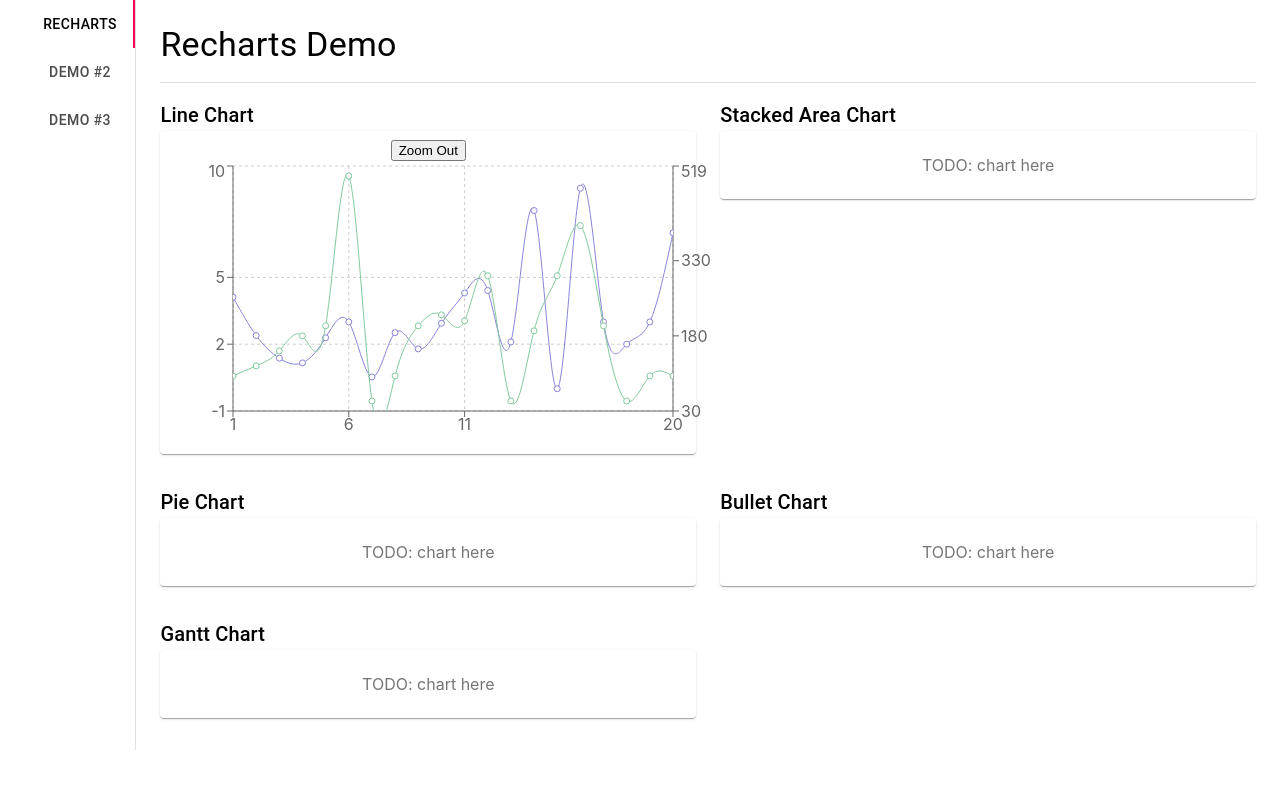
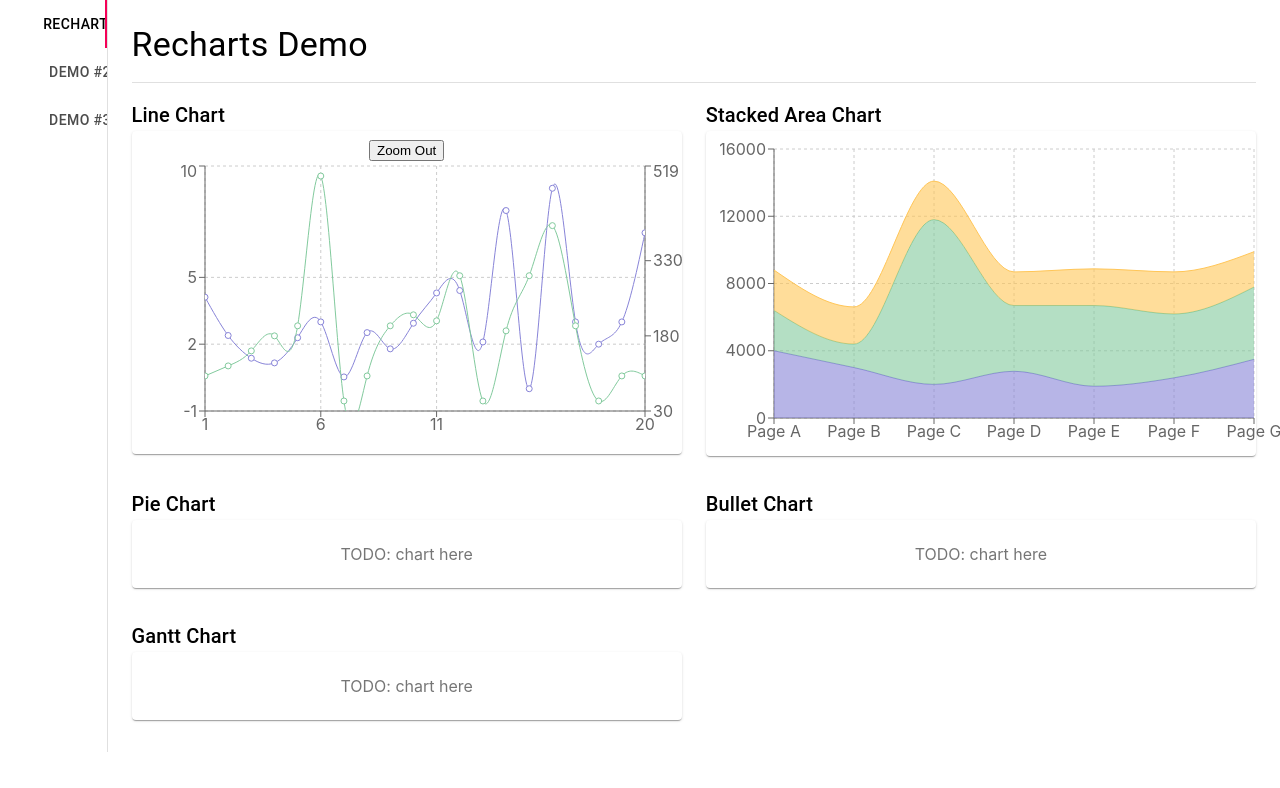
Before and after one commit to ropinheiro/LearningReact, a React (Create React App) app in the folder chart-libs-compare/: page / in a window 1280 px wide. Shown: the top 788 px of the page. Built offline with nearby package versions, Linux system fonts and the light colour scheme.

Commit message:
Chart Libs Compare | Recharts: add Stacked Area Chart demo

```diff
--- a/chart-libs-compare/src/demos/demo-recharts.js
+++ b/chart-libs-compare/src/demos/demo-recharts.js
@@ -1,13 +1,14 @@
 import React, { PureComponent } from 'react'
 import {
-  Label,
+  Area,
+  AreaChart,
+  Line,
   LineChart,
-  Line,
   CartesianGrid,
+  ReferenceArea,
+  Tooltip,
   XAxis,
-  YAxis,
-  Tooltip,
-  ReferenceArea
+  YAxis
 } from 'recharts'
 
 import ChartsGrid from './charts-grid'
@@ -28,7 +29,7 @@
   return <p>TODO: chart here</p>
 }
 
-const data = [
+const dataDemoLineChart = [
   { name: 1, cost: 4.11, impression: 100 },
   { name: 2, cost: 2.39, impression: 120 },
   { name: 3, cost: 1.37, impression: 150 },
@@ -51,8 +52,8 @@
   { name: 20, cost: 7, impression: 100 }
 ]
 
-const getAxisYDomain = (from, to, ref, offset) => {
-  const refData = data.slice(from - 1, to)
+const getAxisYDomainDemoLineChart = (from, to, ref, offset) => {
+  const refData = dataDemoLineChart.slice(from - 1, to)
   let [bottom, top] = [refData[0][ref], refData[0][ref]]
   refData.forEach(d => {
     if (d[ref] > top) top = d[ref]
@@ -62,8 +63,8 @@
   return [(bottom | 0) - offset, (top | 0) + offset]
 }
 
-const initialState = {
-  data,
+const initialStateDemoLineChart = {
+  dataDemoLineChart,
   left: 'dataMin',
   right: 'dataMax',
   refAreaLeft: '',
@@ -78,11 +79,11 @@
 class DemoLineChart extends PureComponent {
   constructor (props) {
     super(props)
-    this.state = initialState
+    this.state = initialStateDemoLineChart
   }
 
   zoom () {
-    let { refAreaLeft, refAreaRight, data } = this.state
+    let { refAreaLeft, refAreaRight, dataDemoLineChart } = this.state
 
     if (refAreaLeft === refAreaRight || refAreaRight === '') {
       this.setState(() => ({
@@ -97,8 +98,13 @@
       [refAreaLeft, refAreaRight] = [refAreaRight, refAreaLeft]
 
     // yAxis domain
-    const [bottom, top] = getAxisYDomain(refAreaLeft, refAreaRight, 'cost', 1)
-    const [bottom2, top2] = getAxisYDomain(
+    const [bottom, top] = getAxisYDomainDemoLineChart(
+      refAreaLeft,
+      refAreaRight,
+      'cost',
+      1
+    )
+    const [bottom2, top2] = getAxisYDomainDemoLineChart(
       refAreaLeft,
       refAreaRight,
       'impression',
@@ -108,7 +114,7 @@
     this.setState(() => ({
       refAreaLeft: '',
       refAreaRight: '',
-      data: data.slice(),
+      data: dataDemoLineChart.slice(),
       left: refAreaLeft,
       right: refAreaRight,
       bottom,
@@ -119,9 +125,9 @@
   }
 
   zoomOut () {
-    const { data } = this.state
+    const { dataDemoLineChart } = this.state
     this.setState(() => ({
-      data: data.slice(),
+      data: dataDemoLineChart.slice(),
       refAreaLeft: '',
       refAreaRight: '',
       left: 'dataMin',
@@ -135,8 +141,7 @@
 
   render () {
     const {
-      data,
-      barIndex,
+      dataDemoLineChart,
       left,
       right,
       refAreaLeft,
@@ -160,7 +165,7 @@
         <LineChart
           width={570}
           height={285}
-          data={data}
+          data={dataDemoLineChart}
           onMouseDown={e => this.setState({ refAreaLeft: e.activeLabel })}
           onMouseMove={e =>
             this.state.refAreaLeft &&
@@ -218,8 +223,93 @@
   }
 }
 
-function DemoStackedAreaChart () {
-  return <DemoDefault />
+const dataDemoStackedAreaChart = [
+  {
+    name: 'Page A',
+    uv: 4000,
+    pv: 2400,
+    amt: 2400
+  },
+  {
+    name: 'Page B',
+    uv: 3000,
+    pv: 1398,
+    amt: 2210
+  },
+  {
+    name: 'Page C',
+    uv: 2000,
+    pv: 9800,
+    amt: 2290
+  },
+  {
+    name: 'Page D',
+    uv: 2780,
+    pv: 3908,
+    amt: 2000
+  },
+  {
+    name: 'Page E',
+    uv: 1890,
+    pv: 4800,
+    amt: 2181
+  },
+  {
+    name: 'Page F',
+    uv: 2390,
+    pv: 3800,
+    amt: 2500
+  },
+  {
+    name: 'Page G',
+    uv: 3490,
+    pv: 4300,
+    amt: 2100
+  }
+]
+
+class DemoStackedAreaChart extends PureComponent {
+  render () {
+    return (
+      <AreaChart
+        width={570}
+        height={309}
+        data={dataDemoStackedAreaChart}
+        margin={{
+          top: 10,
+          right: 30,
+          left: 0,
+          bottom: 0
+        }}
+      >
+        <CartesianGrid strokeDasharray='3 3' />
+        <XAxis dataKey='name' />
+        <YAxis />
+        <Tooltip />
+        <Area
+          type='monotone'
+          dataKey='uv'
+          stackId='1'
+          stroke='#8884d8'
+          fill='#8884d8'
+        />
+        <Area
+          type='monotone'
+          dataKey='pv'
+          stackId='1'
+          stroke='#82ca9d'
+          fill='#82ca9d'
+        />
+        <Area
+          type='monotone'
+          dataKey='amt'
+          stackId='1'
+          stroke='#ffc658'
+          fill='#ffc658'
+        />
+      </AreaChart>
+    )
+  }
 }
 
 function DemoPieChart () {
```
